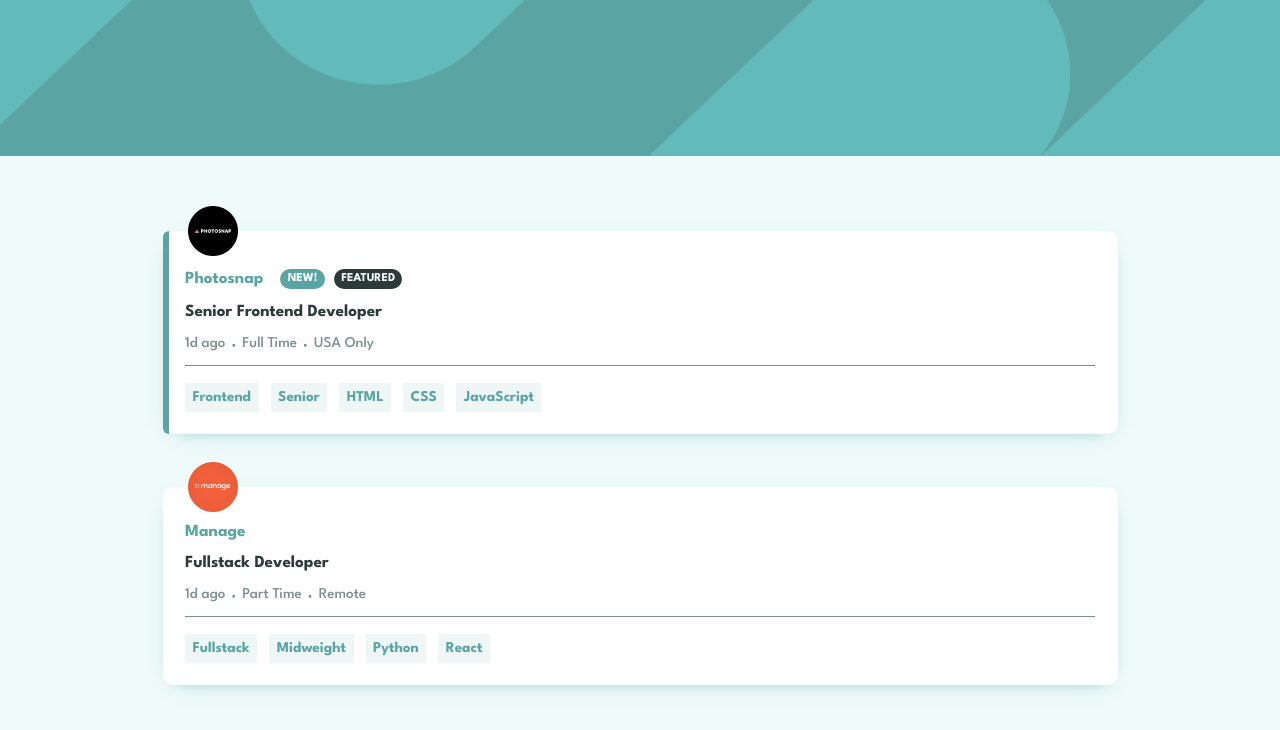
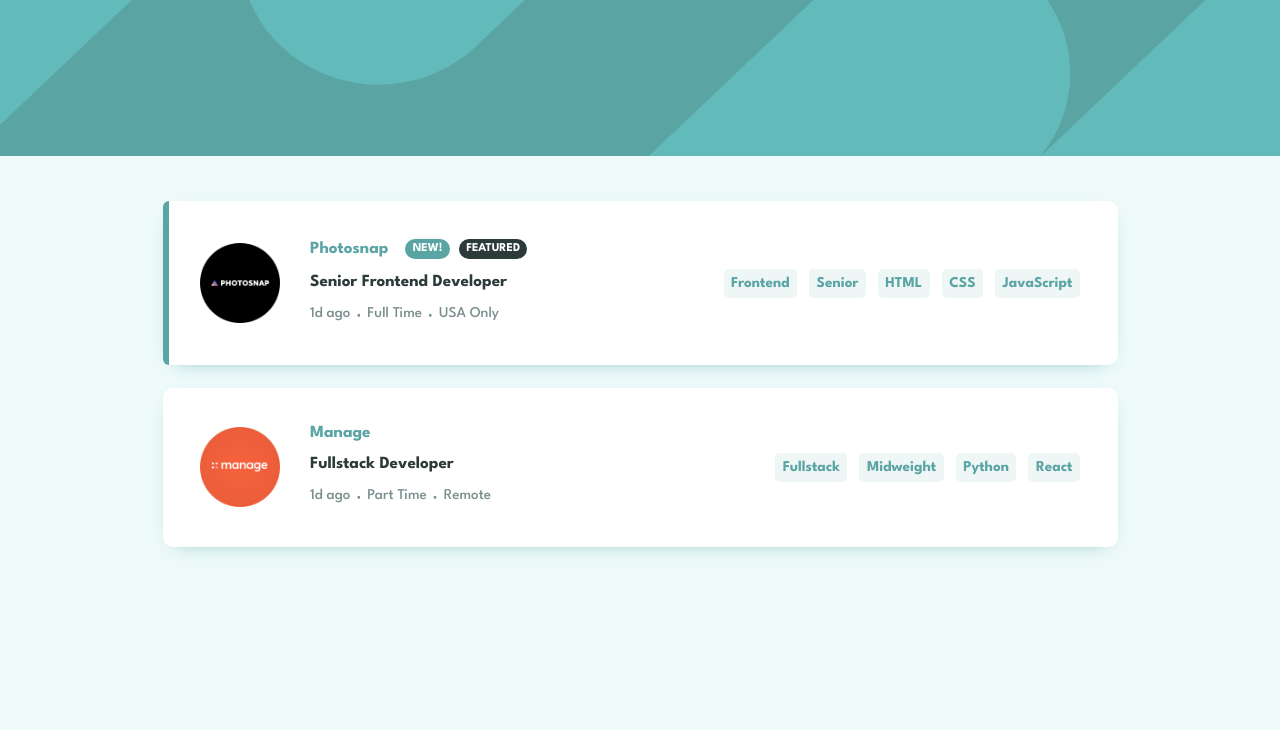
Before and after one commit to better5afe/Job-Listing-App, a React (Create React App) app: page / in a window 1280 px wide. Shown: the top 730 px of the page. Built offline with nearby package versions, Linux system fonts and the light colour scheme.

Commit message:
finished styling job cards on desktop width

```diff
--- a/src/components/reusable/KeywordTile.scss
+++ b/src/components/reusable/KeywordTile.scss
@@ -1,9 +1,16 @@
 @use '../../assets/colors.scss';
 
 .keyword-tile {
+	padding: 0.5em;
+	margin: 0.8em 0.8em 0 0;
 	background: colors.$light-cyan;
+    border-radius: .5rem;
+	font-weight: 800;
 	color: colors.$desaturated-dark-cyan;
-	font-weight: 800;
-    padding: .5em;
-    margin: .8em .8em 0 0;
 }
+
+@media (min-width: 1200px) {
+	.keyword-tile {
+		margin: 0.8em 0 0.8em 0.8em;
+	}
+}
--- a/src/components/subcomponents/JobCard.scss
+++ b/src/components/subcomponents/JobCard.scss
@@ -69,9 +69,35 @@
 		}
 	}
 
-    &__keywords {
-        display: flex;
-        flex-wrap: wrap;
-        margin-top: .3em;
-    }
+	&__keywords {
+		display: flex;
+		flex-wrap: wrap;
+		margin-top: 0.3em;
+	}
 }
+
+@media (min-width: 1200px) {
+	.job-card {
+		display: flex;
+		align-items: center;
+		padding: 2.5em;
+		margin: 1.5em 0;
+
+		&__logo {
+			position: static;
+			height: 8rem;
+			width: 8rem;
+			margin-right: 2em;
+		}
+
+		&__info {
+			padding-bottom: 0;
+			border: none;
+		}
+
+		&__keywords {
+			margin-top: 0;
+            margin-left: auto;
+		}
+	}
+}
--- a/src/components/subcomponents/JobCard.tsx
+++ b/src/components/subcomponents/JobCard.tsx
@@ -17,13 +17,17 @@ const JobCard: React.FC<JobCardProps> = ({
 	keywords,
 }) => {
 	return (
-		<div id={id.toString()} className={isFeatured ? 'job-card job-card--featured' : 'job-card'}>
+		<div
+			id={id.toString()}
+			className={isFeatured ? 'job-card job-card--featured' : 'job-card'}
+		>
 			<img src={img} alt="Company's logo" className='job-card__logo' />
+			<div>
 				<div className='job-card__overview'>
 					<h2 className='job-card__overview-company'>{company}</h2>
 					<div className='job-card__overview-badges'>
 						{isNew && <Badge text='new!' />}
-					{isFeatured && <Badge text='featured' className='featured'/>}
+						{isFeatured && <Badge text='featured' className='featured' />}
 					</div>
 				</div>
 				<div className='job-card__info'>
@@ -36,6 +40,7 @@ const JobCard: React.FC<JobCardProps> = ({
 						<p>{location}</p>
 					</div>
 				</div>
+			</div>
 			<div className='job-card__keywords'>
 				{keywords.map((keyword) => (
 					<KeywordTile key={keyword} keyword={keyword} />
```
Lines whose indentation alone changed are shown as unchanged.
